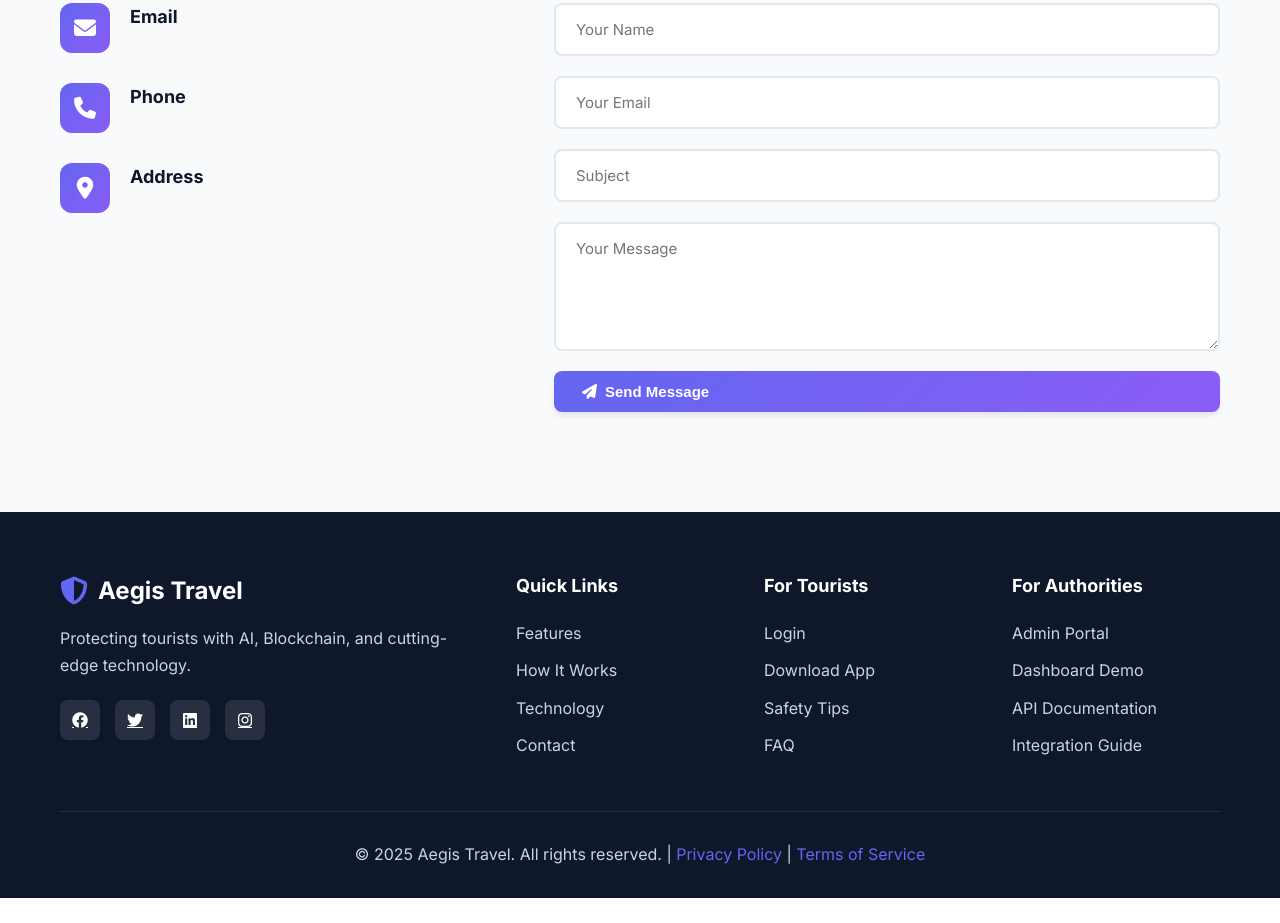
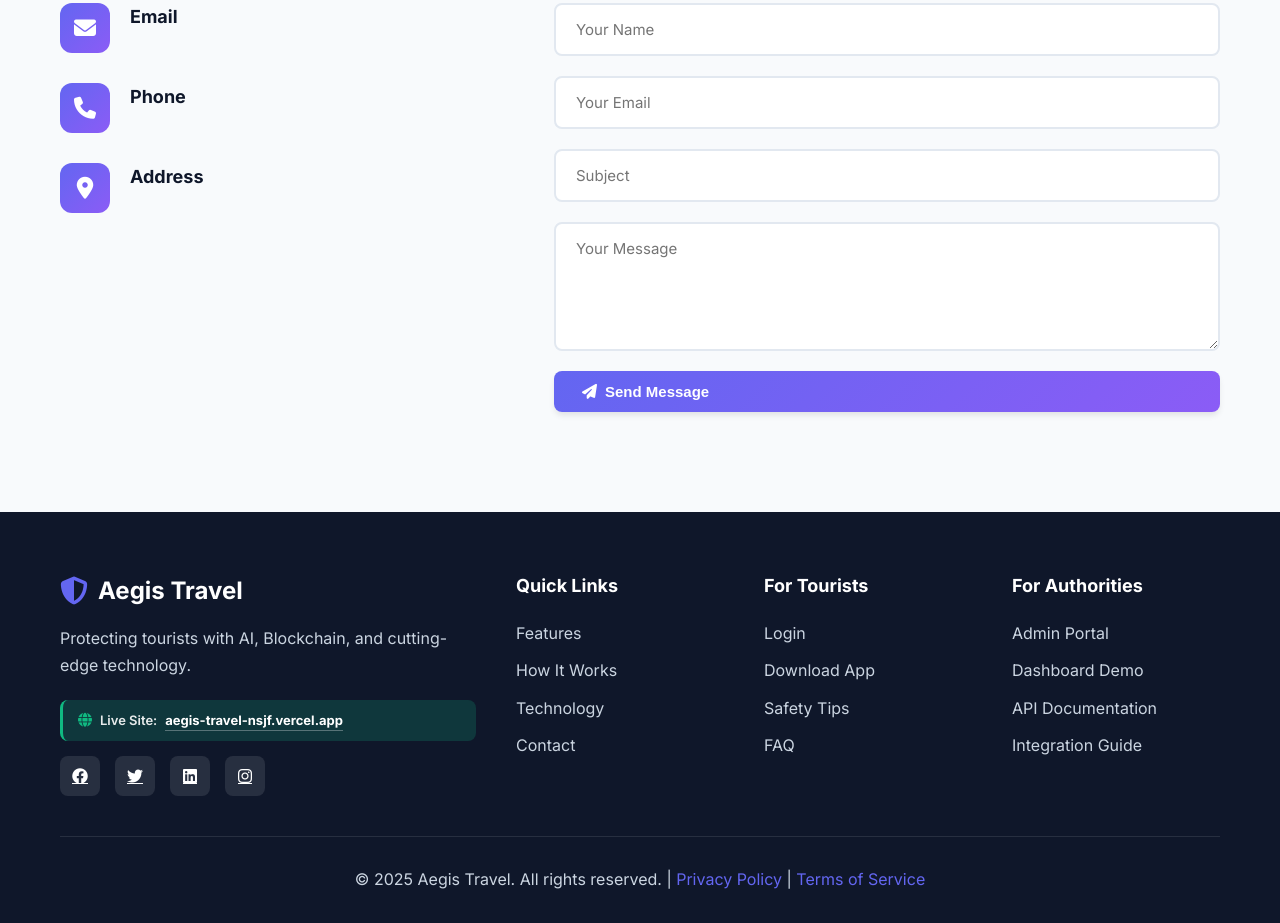
Before and after one commit to anshika01-agrawal/Aegis-Travel, a website: page index.html in a window 1280 px wide. Shown: the part 8512-9435 px from the top of the page. Before the commit the page ends 9410 px from the top, so only its background shows below. Drawn offline with Linux system fonts and the light colour scheme.

Commit message:
Add live site link in footer about section

```diff
--- a/css/style.css
+++ b/css/style.css
@@ -1041,6 +1041,42 @@ body {
     line-height: 1.7;
 }
 
+.live-link-footer {
+    display: flex;
+    align-items: center;
+    gap: 8px;
+    background: rgba(16, 185, 129, 0.2);
+    padding: 10px 15px;
+    border-radius: 8px;
+    margin: 15px 0;
+    border-left: 3px solid #10b981;
+}
+
+.live-link-footer i {
+    color: #10b981;
+    font-size: 14px;
+}
+
+.live-link-footer span {
+    font-weight: 600;
+    font-size: 13px;
+    color: rgba(255, 255, 255, 0.9);
+}
+
+.live-link-footer a {
+    color: var(--white);
+    font-weight: 700;
+    font-size: 13px;
+    text-decoration: none;
+    border-bottom: 1px solid rgba(255, 255, 255, 0.3);
+    transition: all 0.3s ease;
+}
+
+.live-link-footer a:hover {
+    border-bottom-color: #10b981;
+    color: #10b981;
+}
+
 .social-links {
     display: flex;
     gap: 15px;
--- a/index.html
+++ b/index.html
@@ -582,6 +582,11 @@
                         <span>Aegis Travel</span>
                     </div>
                     <p>Protecting tourists with AI, Blockchain, and cutting-edge technology.</p>
+                    <div class="live-link-footer">
+                        <i class="fas fa-globe"></i>
+                        <span>Live Site:</span>
+                        <a href="https://aegis-travel-nsjf.vercel.app/" target="_blank">aegis-travel-nsjf.vercel.app</a>
+                    </div>
                     <div class="social-links">
                         <a href="#"><i class="fab fa-facebook"></i></a>
                         <a href="#"><i class="fab fa-twitter"></i></a>
```
